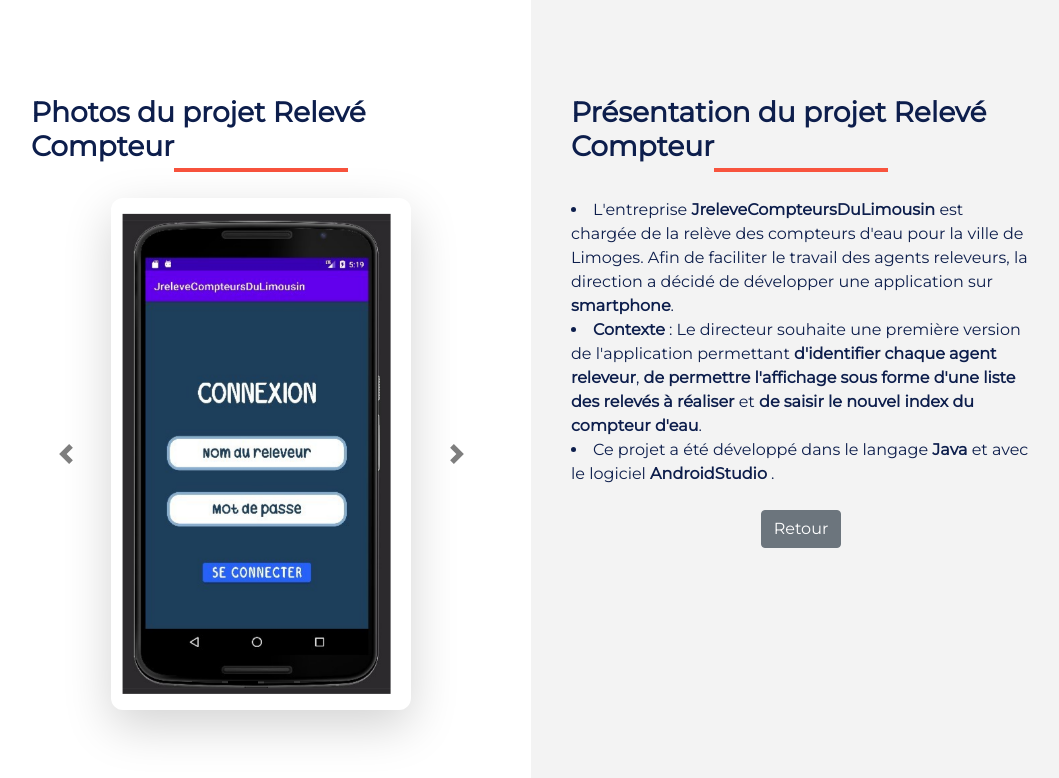
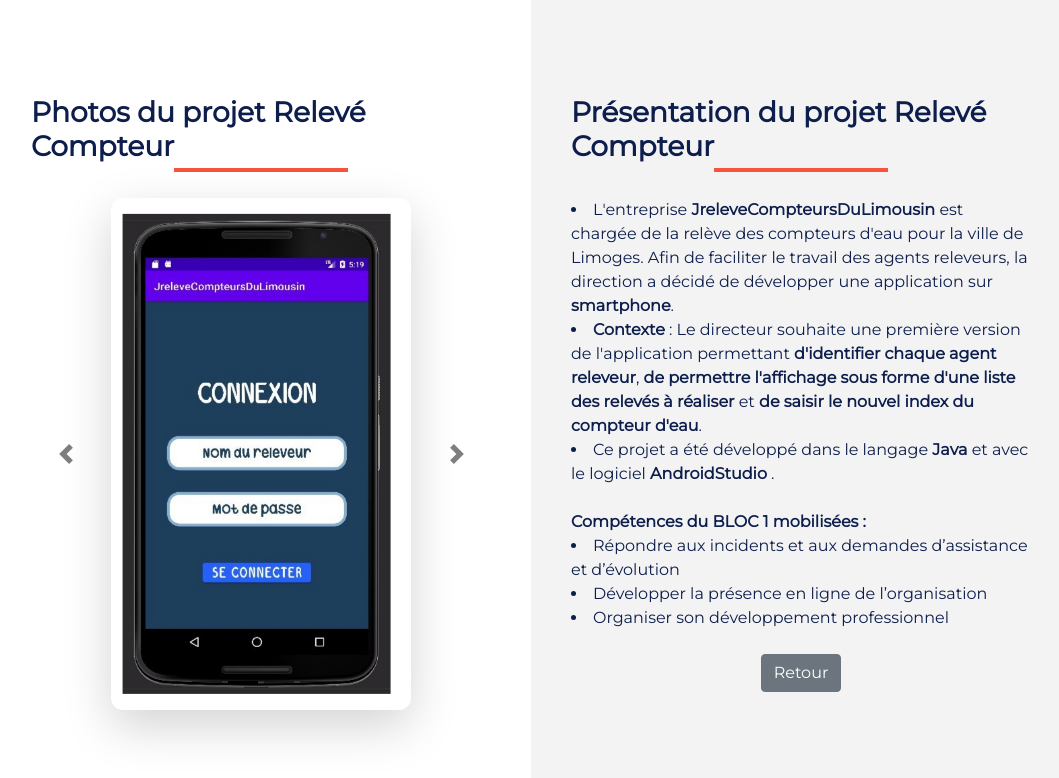
Before and after one commit to swingamel/Portfolio, a plain HTML site: page compteurs.html in a window 1280 px wide. Shown: the whole page, without its empty margins (109-1168 px from the left). Drawn offline with nearby package versions, Linux system fonts and the light colour scheme; files whose address does not match are found by name.

Commit message:
Update compteurs.html

```diff
--- a/compteurs.html
+++ b/compteurs.html
@@ -88,6 +88,11 @@
                     <B>AndroidStudio
                     </B>.</li>
                 </br>
+                <B>Compétences du BLOC 1 mobilisées :</B>
+                <li>Répondre aux incidents et aux demandes d’assistance et d’évolution</li>
+                <li>Développer la présence en ligne de l’organisation</li>
+                <li>Organiser son développement professionnel</li>
+                </br>
                 <div class="col text-center">
                     <a class="btn btn-secondary" href="index.html#projet">Retour</a>
                 </div>
```
